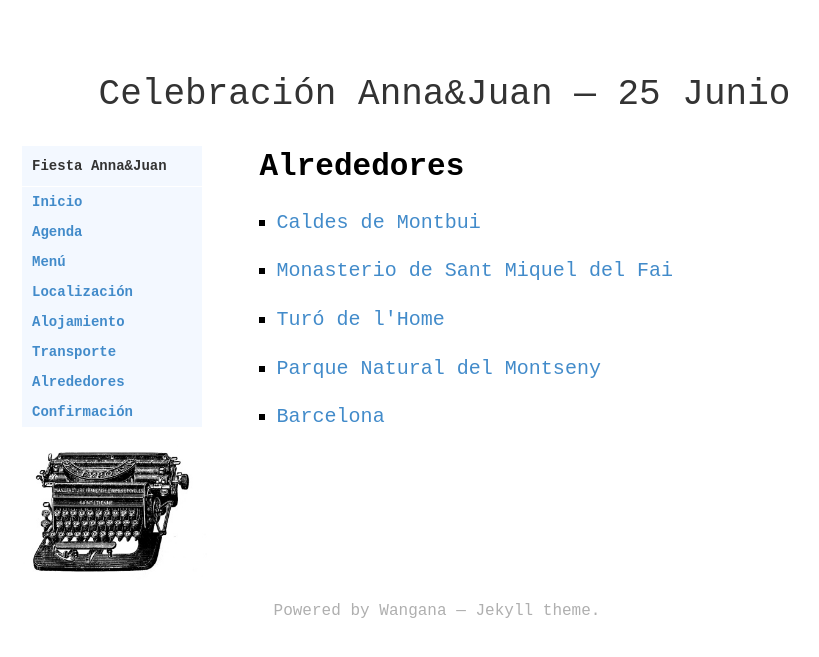
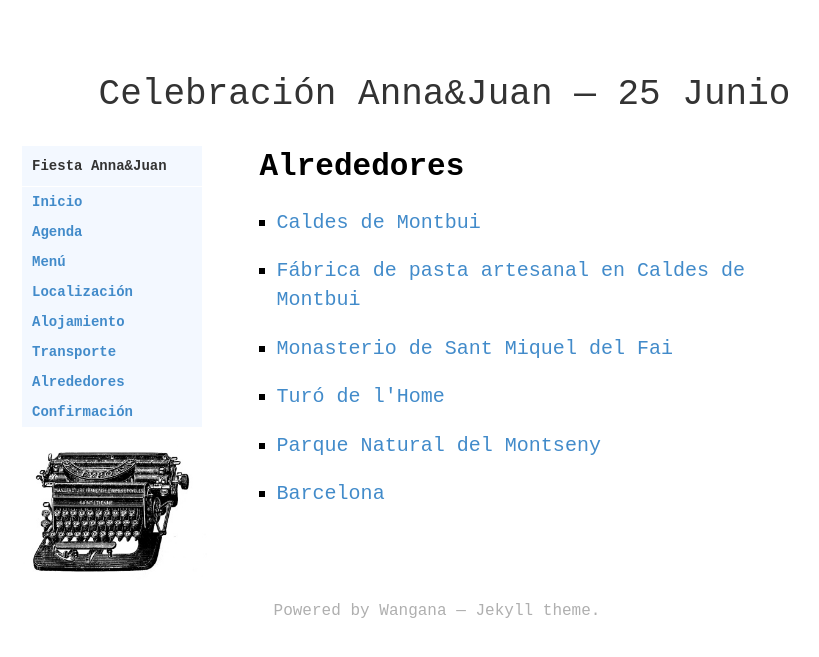
Before and after one commit to juandebravo/juanyanna25junio, a Jekyll site: the page built from alrededores.html, in a window 1280 px wide. Shown: the top 657 px of the page, without its empty margins (203-1022 px from the left). Built offline with Jekyll 4.4.1, drawn with Linux system fonts in a browser that asks for light colours; some web fonts are replaced; Markdown is read by kramdown in place of the engine named in the settings.

Commit message:
include pasta artesanal link

```diff
--- a/alrededores.html
+++ b/alrededores.html
@@ -10,6 +10,9 @@ title: Alrededores
         <ul class="page-list">
           <li>
             <a target="_blank" href="https://es.wikipedia.org/wiki/Caldas_de_Montbui">Caldes de Montbui</a>
+          </li>
+          <li>
+            <a target="_blank" href="http://elcomidista.elpais.com/elcomidista/2015/06/16/articulo/1434454424_596972.html">Fábrica de pasta artesanal en Caldes de Montbui</a>
           </li>
           <li>
             <a
```
